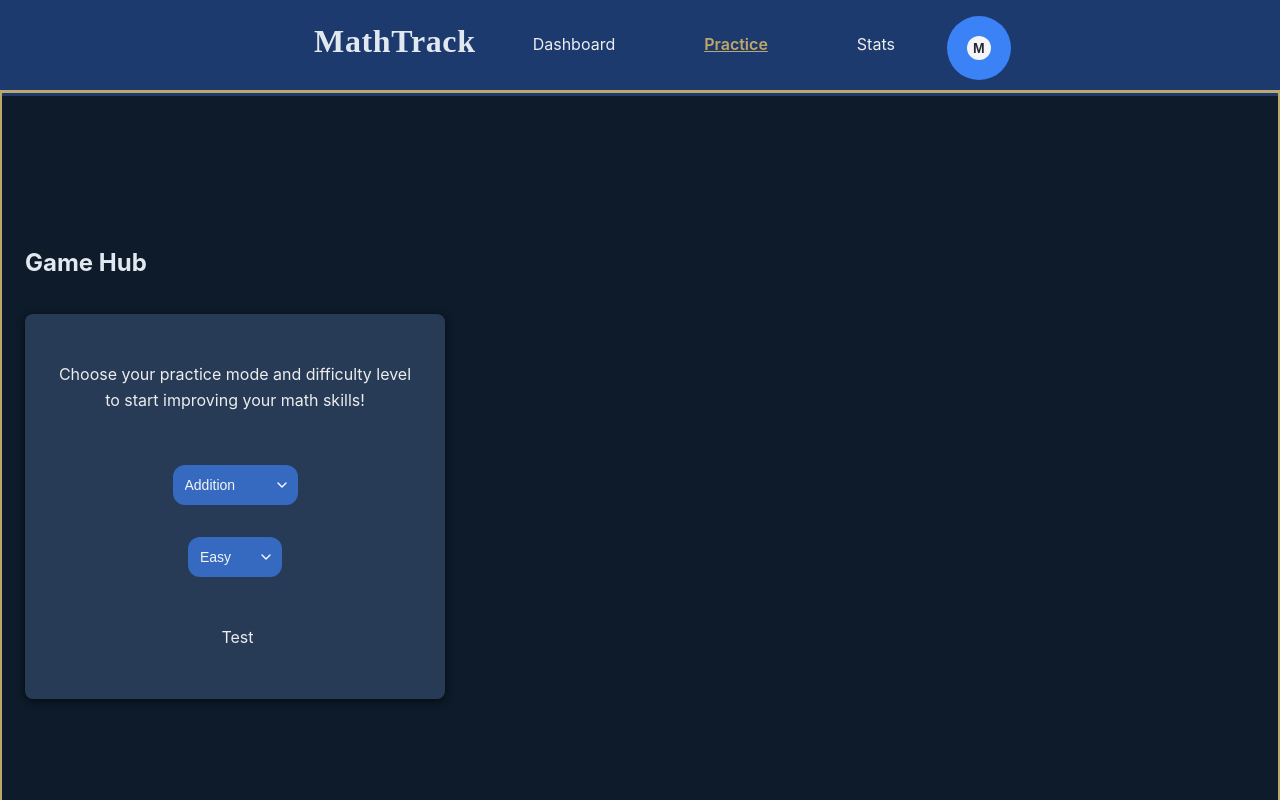
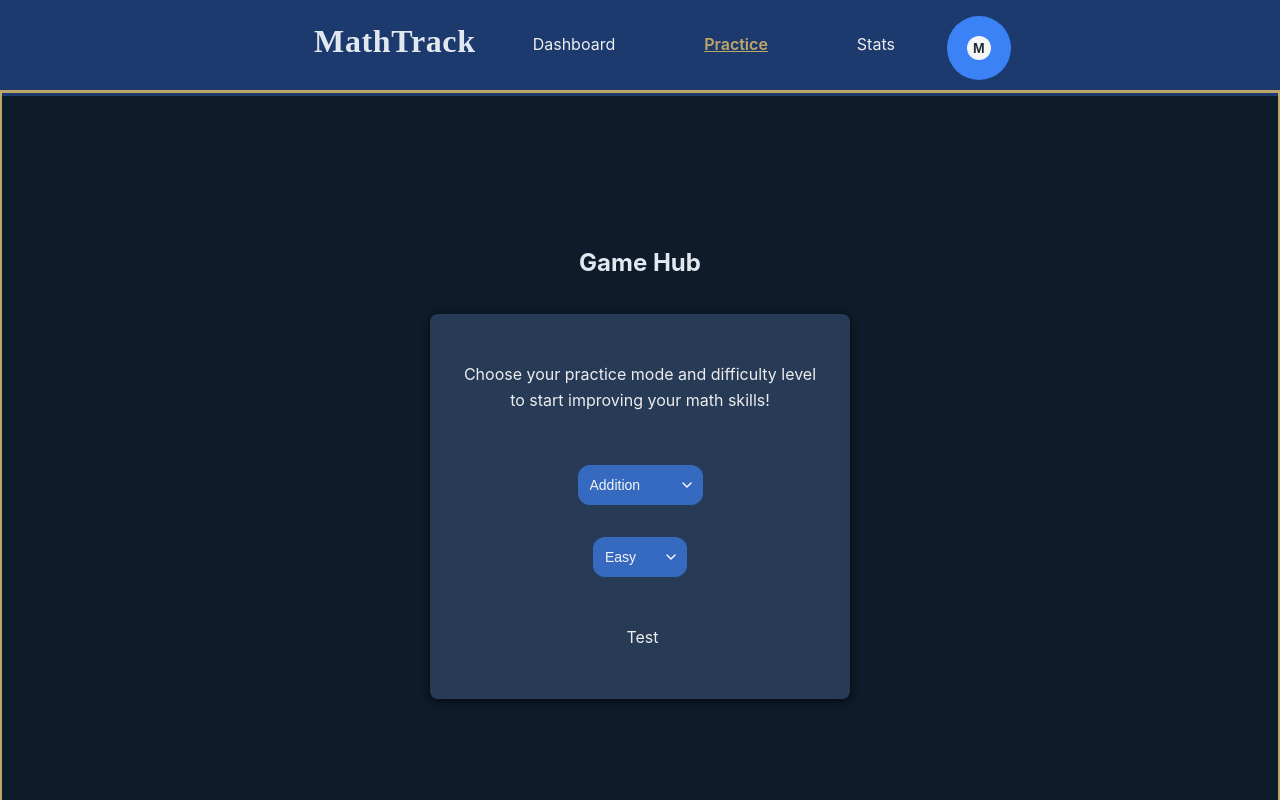
Before and after one commit to LuisDev912/EduMath-Track, a React (Vite) app in the folder frontend/: page /game/hub in a window 1280 px wide. Shown: the top 800 px of the page. Built offline with nearby package versions, Linux system fonts and the light colour scheme.

Commit message:
fix(game): center the box on the game hub page

```diff
--- a/frontend/src/game/hub/pages/GameHub.tsx
+++ b/frontend/src/game/hub/pages/GameHub.tsx
@@ -14,7 +14,7 @@ export default function GameHub() {
     const [difficulty, setDifficulty] = useState("easy");
 
     return (
-        <section className="flex flex-column">
+        <section className="flex flex-column align-center">
             <h1>{t("game.hub.title")}</h1>
 
             <div className={Styles.box}>
```
